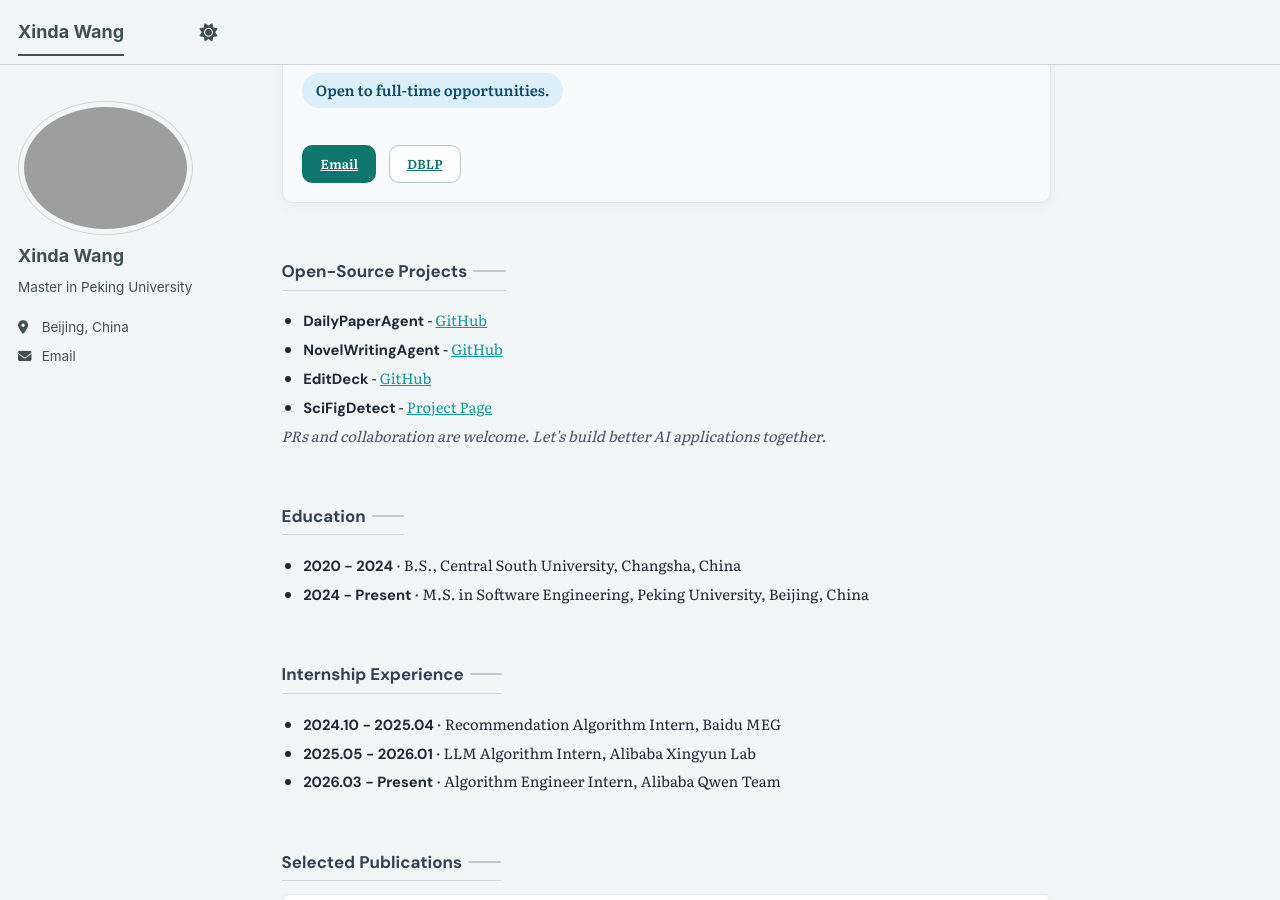
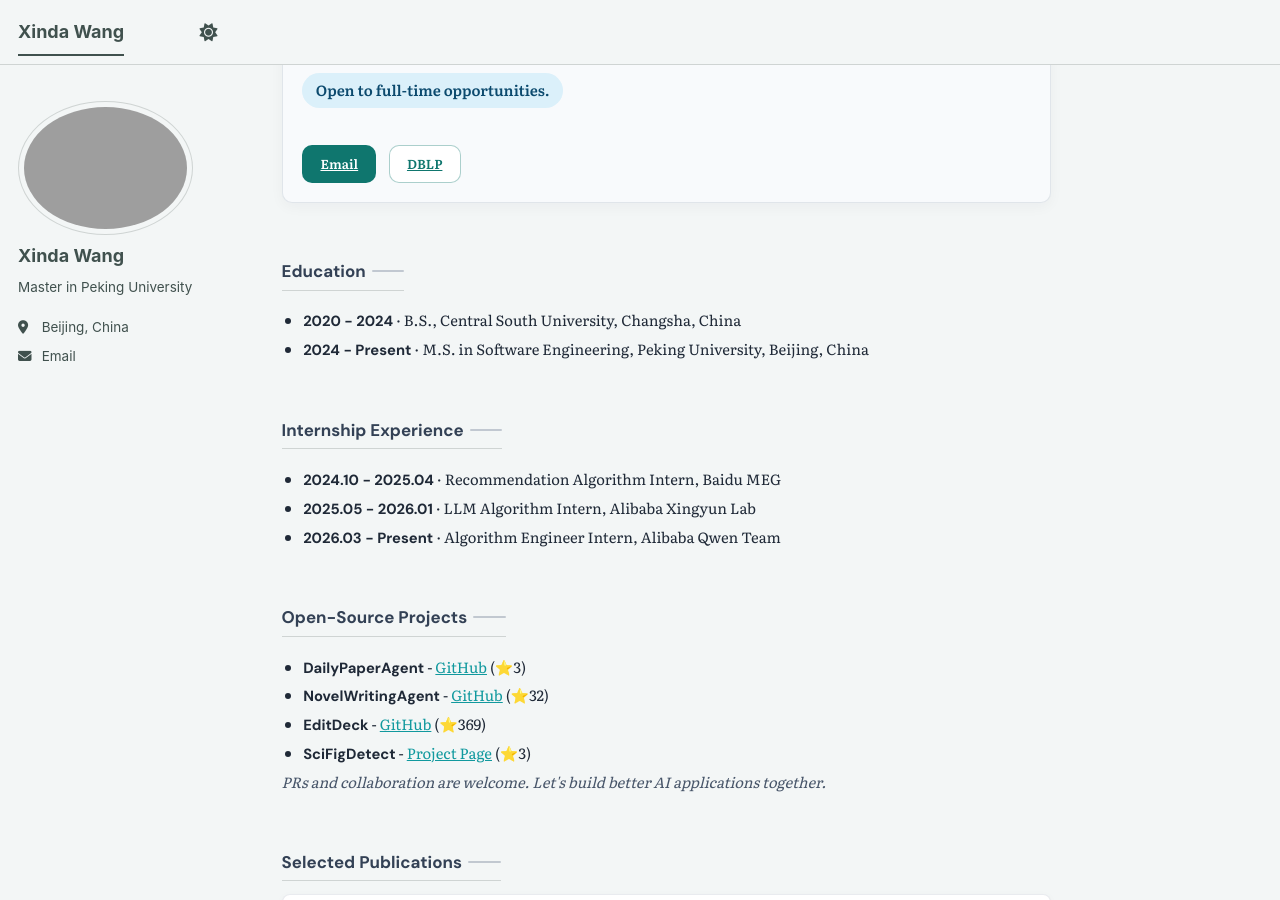
Before and after one commit to xindaaW/xindaaW.github.io, a Jekyll site: the page built from _pages/about.md, in a window 1280 px wide and 900 px high, scrolled down 221 px. Built offline with Jekyll 4.4.1, drawn with Linux system fonts in a browser that asks for light colours; a script bundle is joined from its source files by our own code; library files that are not in the unit come from our copies; some of the changed lines change nothing that is shown.

Commit message:
add project star counts and move open-source section

```diff
--- a/_pages/about.md
+++ b/_pages/about.md
@@ -22,19 +22,6 @@ redirect_from:
 </section>
 
 <section class="home-section">
-  <h2>Open-Source Projects</h2>
-  <ul class="home-list">
-    <li><strong>DailyPaperAgent</strong> - <a href="https://github.com/xindaaW/DailyPaperAgent" target="_blank" rel="noopener">GitHub</a></li>
-    <li><strong>NovelWritingAgent</strong> - <a href="https://github.com/xindaaW/NovelWritingAgent" target="_blank" rel="noopener">GitHub</a></li>
-    <li><strong>EditDeck</strong> - <a href="https://github.com/Morgensonne/EditDeck" target="_blank" rel="noopener">GitHub</a></li>
-    <li><strong>SciFigDetect</strong> - <a href="https://joyce-yoyo.github.io/SciFigDetect/" target="_blank" rel="noopener">Project Page</a></li>
-  </ul>
-  <p class="home-note">
-    PRs and collaboration are welcome. Let's build better AI applications together.
-  </p>
-</section>
-
-<section class="home-section">
   <h2>Education</h2>
   <ul class="home-timeline">
     <li><strong>2020 - 2024</strong> · B.S., Central South University, Changsha, China</li>
@@ -49,6 +36,19 @@ redirect_from:
     <li><strong>2025.05 - 2026.01</strong> · LLM Algorithm Intern, Alibaba Xingyun Lab</li>
     <li><strong>2026.03 - Present</strong> · Algorithm Engineer Intern, Alibaba Qwen Team</li>
   </ul>
+</section>
+
+<section class="home-section">
+  <h2>Open-Source Projects</h2>
+  <ul class="home-list">
+    <li><strong>DailyPaperAgent</strong> - <a href="https://github.com/xindaaW/DailyPaperAgent" target="_blank" rel="noopener">GitHub</a> (⭐3)</li>
+    <li><strong>NovelWritingAgent</strong> - <a href="https://github.com/xindaaW/NovelWritingAgent" target="_blank" rel="noopener">GitHub</a> (⭐32)</li>
+    <li><strong>EditDeck</strong> - <a href="https://github.com/Morgensonne/EditDeck" target="_blank" rel="noopener">GitHub</a> (⭐369)</li>
+    <li><strong>SciFigDetect</strong> - <a href="https://joyce-yoyo.github.io/SciFigDetect/" target="_blank" rel="noopener">Project Page</a> (⭐3)</li>
+  </ul>
+  <p class="home-note">
+    PRs and collaboration are welcome. Let's build better AI applications together.
+  </p>
 </section>
 
 <section class="home-section">
```
